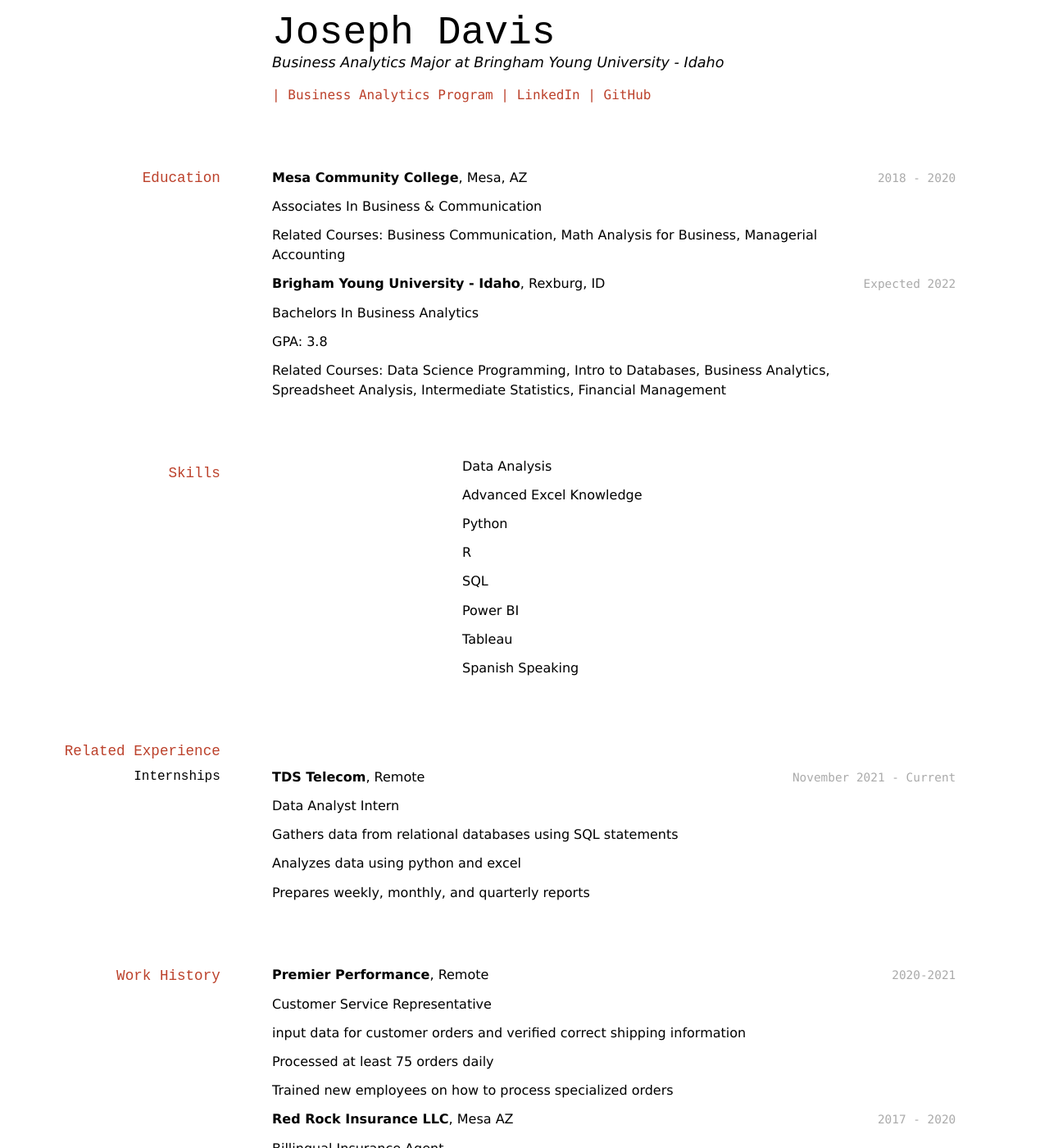
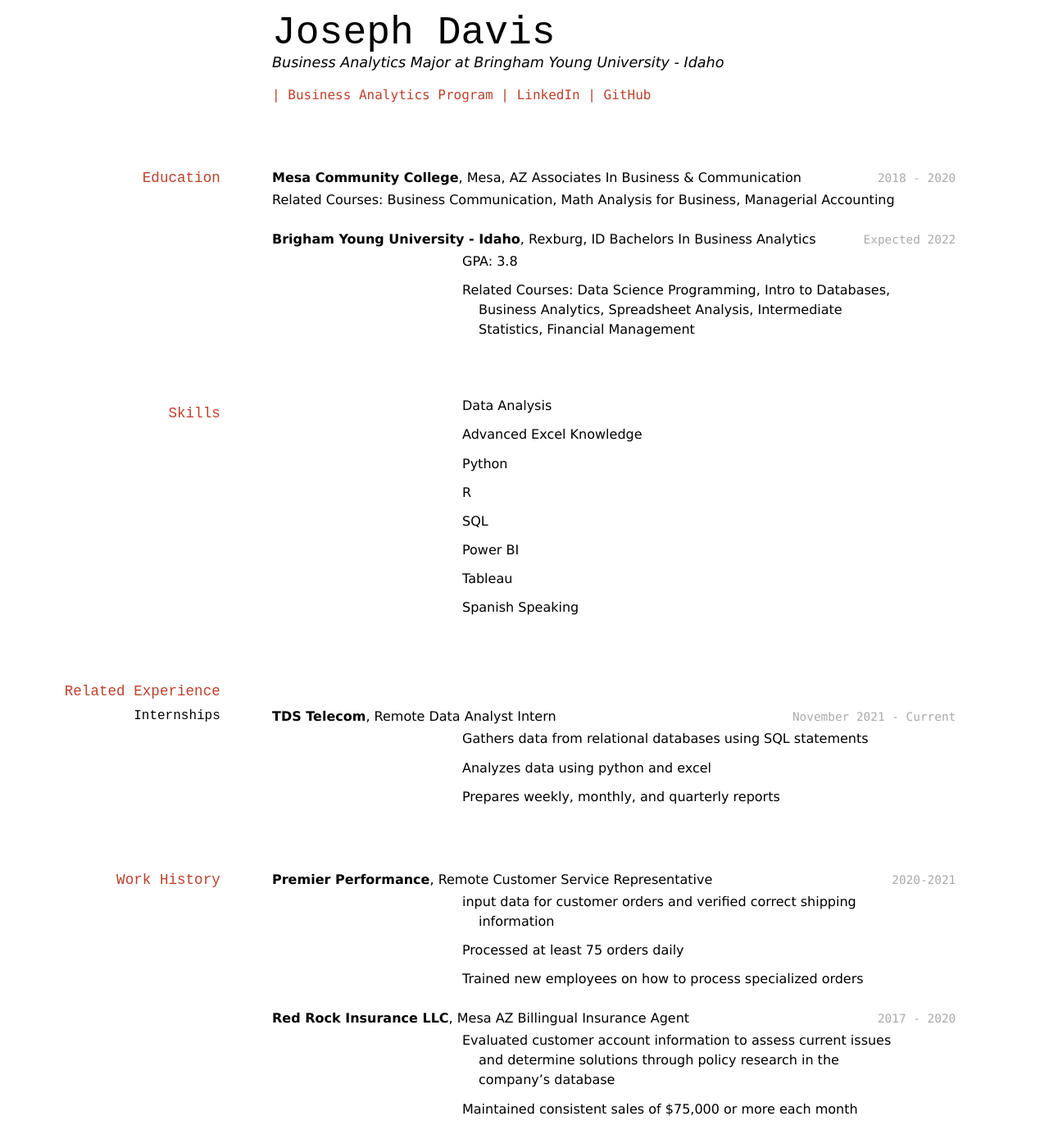
Before and after one commit to magoodsell/Davis-Resume, a Jekyll site: the page built from docs/index.md, in a window 1280 px wide and 1400 px high. Shown: the whole window at 82% size. Built offline with Jekyll 4.4.1, drawn with Linux system fonts in a browser that asks for light colours.

Commit message:
formatting changes

```diff
--- a/docs/index.md
+++ b/docs/index.md
@@ -17,19 +17,17 @@ Business Analytics Major at Bringham Young University - Idaho
 
 `2018 - 2020`
 __Mesa Community College__, Mesa, AZ
-
 Associates In Business & Communication
 
-Related Courses: Business Communication, Math Analysis for Business, Managerial Accounting
+- Related Courses: Business Communication, Math Analysis for Business, Managerial Accounting
 
 `Expected 2022`
 __Brigham Young University - Idaho__, Rexburg, ID
-
 Bachelors In Business Analytics
 
-GPA: 3.8
+- GPA: 3.8
 
-Related Courses: Data Science Programming, Intro to Databases, Business Analytics, Spreadsheet Analysis, Intermediate Statistics, Financial Management
+- Related Courses: Data Science Programming, Intro to Databases, Business Analytics, Spreadsheet Analysis, Intermediate Statistics, Financial Management
 
 ## Skills
 
@@ -56,37 +54,34 @@ Related Courses: Data Science Programming, Intro to Databases, Business Analytic
 
 `November 2021 - Current`
 __TDS Telecom__, Remote
-
 Data Analyst Intern
 
-Gathers data from relational databases using SQL statements
+- Gathers data from relational databases using SQL statements
 
-Analyzes data using python and excel
+- Analyzes data using python and excel
 
-Prepares weekly, monthly, and quarterly reports
+- Prepares weekly, monthly, and quarterly reports
 
 ## Work History
 
 `2020-2021`
 __Premier Performance__, Remote
-
 Customer Service Representative
 
-input data for customer orders and verified correct shipping information
+- input data for customer orders and verified correct shipping information
 
-Processed at least 75 orders daily
+- Processed at least 75 orders daily
 
-Trained new employees on how to process specialized orders
+- Trained new employees on how to process specialized orders
 
 
 `2017 - 2020`
 __Red Rock Insurance LLC__, Mesa AZ
-
 Billingual Insurance Agent
 
-Evaluated customer account information to assess current issues and determine solutions through policy research in the company’s database
+- Evaluated customer account information to assess current issues and determine solutions through policy research in the company’s database
 
-Maintained consistent sales of $75,000 or more each month
+- Maintained consistent sales of $75,000 or more each month
 
 <!-- ### Footer
 
```
